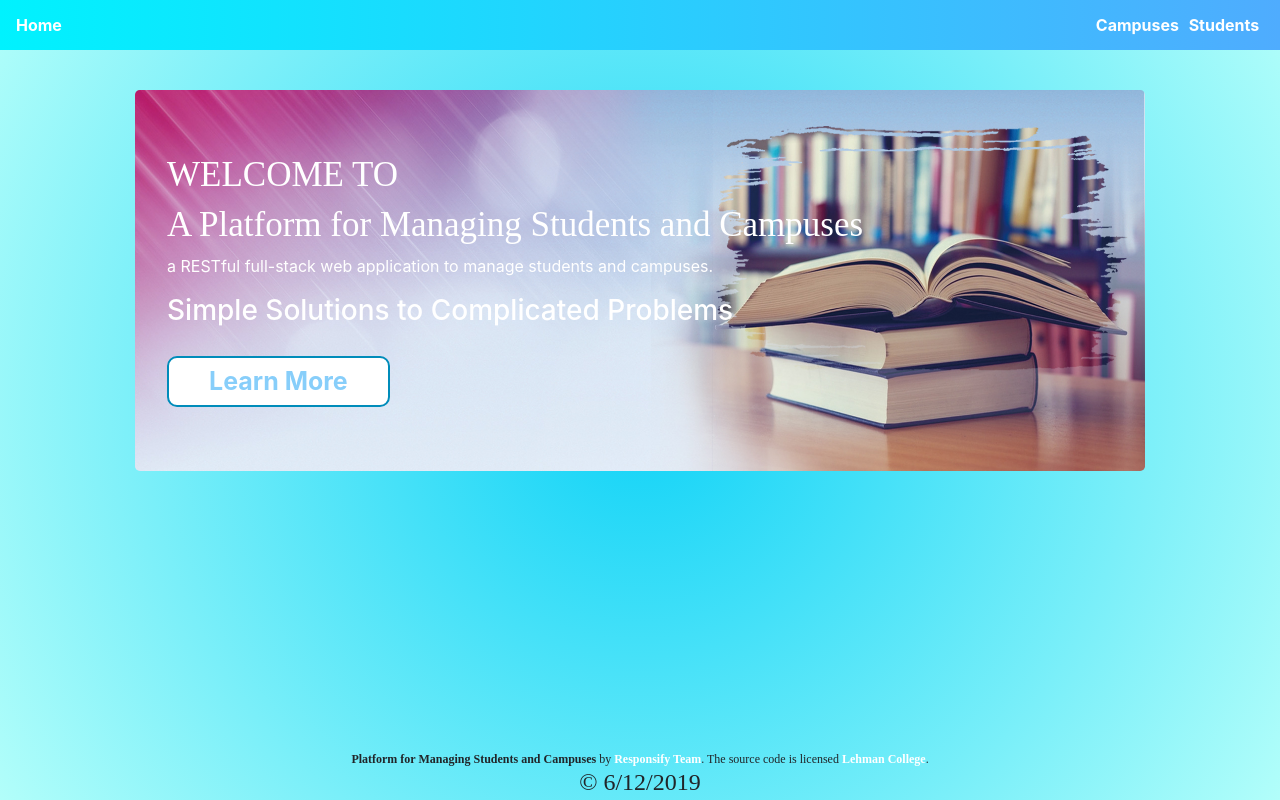
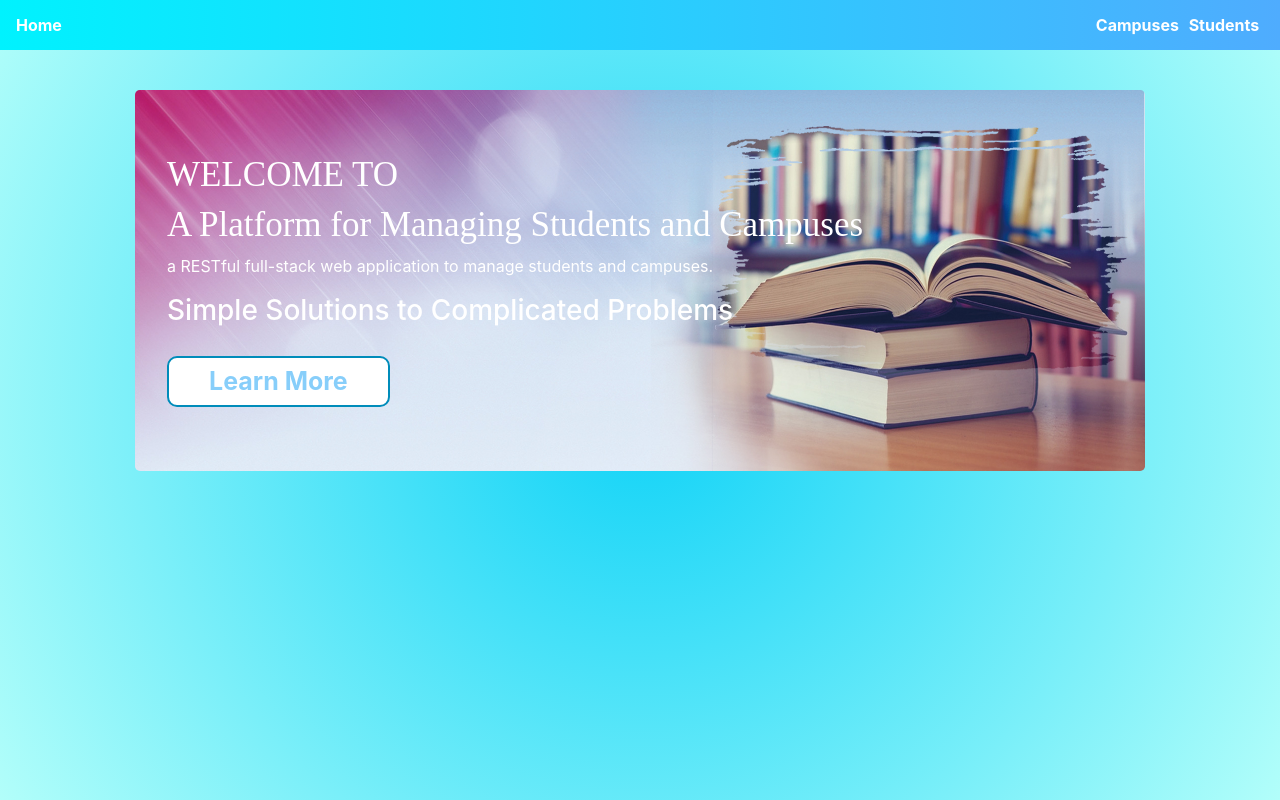
Before and after one commit to ed-biz23/full-stack-project1-frontend, a React (Create React App) app: page / in a window 1280 px wide. Built offline with nearby package versions, Linux system fonts and the light colour scheme; no server answers.

Commit message:
removed footer

```diff
--- a/src/App.js
+++ b/src/App.js
@@ -9,7 +9,6 @@ import {
 import "./css/App.css";
 
 import NavigationBar from "./components/NavigationBar";
-import Footer from "./components/Footer";
 
 import Home from "./pages/Home";
 import Campuses from "./pages/Campuses";
@@ -66,7 +65,6 @@ function App() {
             </Switch>
           </Container>
         </div>
-        <Footer />
       </Router>
     </Fragment>
   );
```
